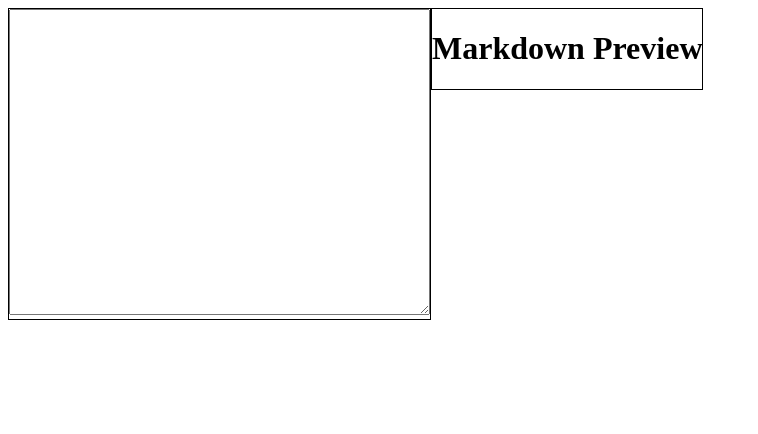
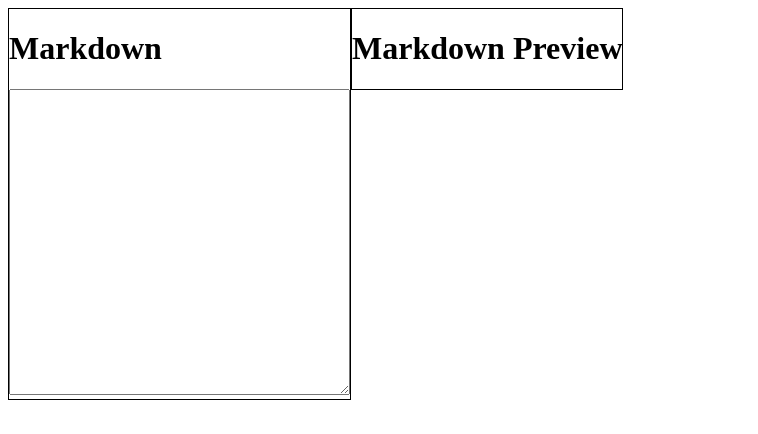
Before and after one commit to sansae/reactMardownPreviewer, a React app: page / in a window 1280 px wide. Shown: the whole page, without its empty margins (0-758 px from the left). Built offline with nearby package versions, Linux system fonts and the light colour scheme.

```diff
--- a/src/components/markdown.js
+++ b/src/components/markdown.js
@@ -11,7 +11,8 @@
     return (
       <div>
         <div>
-          <textarea rows='20' cols='50' onChange={this.props.onChange}>{markdown}</textarea>
+          <h1>Markdown</h1>
+          <textarea rows='20' cols='40' onChange={this.props.onChange}>{markdown}</textarea>
         </div>
       </div>
     )
--- a/style/style.css
+++ b/style/style.css
@@ -5,4 +5,5 @@
 
 #preview {
   vertical-align: top;
+  white-space: pre-line;
 }
```
